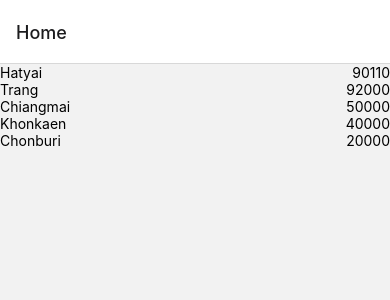
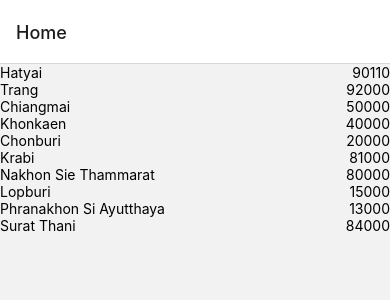
Before and after one commit to Tanakorn13/lab-3sa04-react_native, a React Native app: screen /Home in a window 390 px wide. Shown: the top 300 px of the page. Built offline with nearby package versions, Linux system fonts and the light colour scheme.

Commit message:
เพิ่มรายชื่อจังหวัด

```diff
--- a/screen/ZipCodeScreen.js
+++ b/screen/ZipCodeScreen.js
@@ -8,6 +8,11 @@ const availableZipItems = [
     { place: 'Chiangmai', code: '50000' },
     { place: 'Khonkaen', code: '40000' },
     { place: 'Chonburi', code: '20000' },
+    { place: 'Krabi', code: '81000' },
+    { place: 'Nakhon Sie Thammarat', code: '80000' },
+    { place: 'Lopburi', code: '15000' },
+    { place: 'Phranakhon Si Ayutthaya', code: '13000' },
+    { place: 'Surat Thani', code: '84000' },
 ]
 
 const ZipItem = ({place, code, navigation}) => (
```
Also changed, not shown: 1 other file (tests, documents, lock files or other folders).
